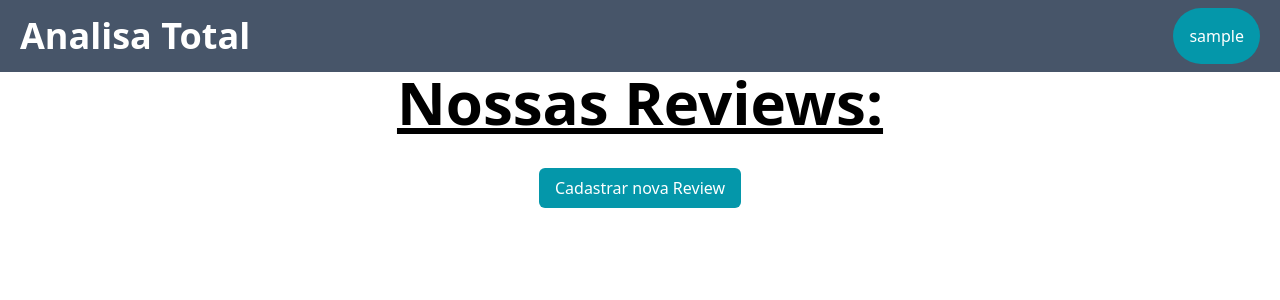
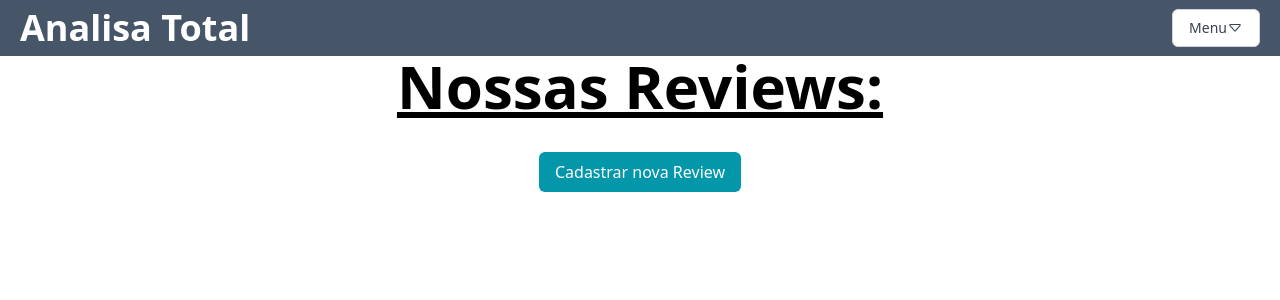
Before and after one commit to Jhonatan-port/Analisa-Total, a Flask app: page / in a window 1280 px wide. Shown: the top 300 px of the page. Run offline with Flask 2, Linux system fonts and the light colour scheme; the visitor is signed in with stand-in values (Sample User, id 1); data that the repository does not hold is empty; some libraries are stand-ins or nearby versions.

Commit message:
alterando botão dropdown

```diff
--- a/static/output.css
+++ b/static/output.css
@@ -551,6 +551,18 @@ video {
   position: static;
 }
 
+.absolute {
+  position: absolute;
+}
+
+.relative {
+  position: relative;
+}
+
+.right-0 {
+  right: 0px;
+}
+
 .mx-auto {
   margin-left: auto;
   margin-right: auto;
@@ -564,12 +576,28 @@ video {
   margin-bottom: 1rem;
 }
 
+.-mr-1 {
+  margin-right: -0.25rem;
+}
+
+.ml-2 {
+  margin-left: 0.5rem;
+}
+
 .block {
   display: block;
 }
 
+.inline-block {
+  display: inline-block;
+}
+
 .flex {
   display: flex;
+}
+
+.inline-flex {
+  display: inline-flex;
 }
 
 .grid {
@@ -724,6 +768,11 @@ video {
   border-color: rgb(0 0 0 / var(--tw-border-opacity));
 }
 
+.border-gray-300 {
+  --tw-border-opacity: 1;
+  border-color: rgb(209 213 219 / var(--tw-border-opacity));
+}
+
 .bg-slate-200 {
   --tw-bg-opacity: 1;
   background-color: rgb(226 232 240 / var(--tw-bg-opacity));
@@ -736,6 +785,11 @@ video {
 
 .bg-transparent {
   background-color: transparent;
+}
+
+.bg-white {
+  --tw-bg-opacity: 1;
+  background-color: rgb(255 255 255 / var(--tw-bg-opacity));
 }
 
 .p-8 {
@@ -754,6 +808,20 @@ video {
 .px-5 {
   padding-left: 1.25rem;
   padding-right: 1.25rem;
+}
+
+.px-4 {
+  padding-left: 1rem;
+  padding-right: 1rem;
+}
+
+.py-1 {
+  padding-top: 0.25rem;
+  padding-bottom: 0.25rem;
+}
+
+.text-left {
+  text-align: left;
 }
 
 .text-center {
@@ -785,6 +853,11 @@ video {
   line-height: 2.5rem;
 }
 
+.text-sm {
+  font-size: 0.875rem;
+  line-height: 1.25rem;
+}
+
 .font-bold {
   font-weight: 700;
 }
@@ -793,9 +866,22 @@ video {
   font-weight: 600;
 }
 
+.font-medium {
+  font-weight: 500;
+}
+
+.leading-5 {
+  line-height: 1.25rem;
+}
+
 .text-white {
   --tw-text-opacity: 1;
   color: rgb(255 255 255 / var(--tw-text-opacity));
+}
+
+.text-gray-700 {
+  --tw-text-opacity: 1;
+  color: rgb(55 65 81 / var(--tw-text-opacity));
 }
 
 .underline {
@@ -806,6 +892,34 @@ video {
   --tw-shadow: 0 20px 25px -5px rgb(0 0 0 / 0.1), 0 8px 10px -6px rgb(0 0 0 / 0.1);
   --tw-shadow-colored: 0 20px 25px -5px var(--tw-shadow-color), 0 8px 10px -6px var(--tw-shadow-color);
   box-shadow: var(--tw-ring-offset-shadow, 0 0 #0000), var(--tw-ring-shadow, 0 0 #0000), var(--tw-shadow);
+}
+
+.shadow-sm {
+  --tw-shadow: 0 1px 2px 0 rgb(0 0 0 / 0.05);
+  --tw-shadow-colored: 0 1px 2px 0 var(--tw-shadow-color);
+  box-shadow: var(--tw-ring-offset-shadow, 0 0 #0000), var(--tw-ring-shadow, 0 0 #0000), var(--tw-shadow);
+}
+
+.shadow-lg {
+  --tw-shadow: 0 10px 15px -3px rgb(0 0 0 / 0.1), 0 4px 6px -4px rgb(0 0 0 / 0.1);
+  --tw-shadow-colored: 0 10px 15px -3px var(--tw-shadow-color), 0 4px 6px -4px var(--tw-shadow-color);
+  box-shadow: var(--tw-ring-offset-shadow, 0 0 #0000), var(--tw-ring-shadow, 0 0 #0000), var(--tw-shadow);
+}
+
+.transition {
+  transition-property: color, background-color, border-color, text-decoration-color, fill, stroke, opacity, box-shadow, transform, filter, -webkit-backdrop-filter;
+  transition-property: color, background-color, border-color, text-decoration-color, fill, stroke, opacity, box-shadow, transform, filter, backdrop-filter;
+  transition-property: color, background-color, border-color, text-decoration-color, fill, stroke, opacity, box-shadow, transform, filter, backdrop-filter, -webkit-backdrop-filter;
+  transition-timing-function: cubic-bezier(0.4, 0, 0.2, 1);
+  transition-duration: 150ms;
+}
+
+.duration-150 {
+  transition-duration: 150ms;
+}
+
+.ease-in-out {
+  transition-timing-function: cubic-bezier(0.4, 0, 0.2, 1);
 }
 
 .btn__padrao {
@@ -852,46 +966,33 @@ video {
   padding: 0.5rem;
 }
 
-.dropbtn {
-  background-color: #0497aa;
-  color: white;
-  padding: 16px;
-  font-size: 16px;
-  border: none;
-  border-radius: 50px;
+.dropdown__a {
+  display: block;
+  padding-left: 1rem;
+  padding-right: 1rem;
+  padding-top: 0.5rem;
+  padding-bottom: 0.5rem;
+  font-size: 0.875rem;
+  line-height: 1.25rem;
+  --tw-text-opacity: 1;
+  color: rgb(55 65 81 / var(--tw-text-opacity));
+  transition-property: color, background-color, border-color, text-decoration-color, fill, stroke, opacity, box-shadow, transform, filter, -webkit-backdrop-filter;
+  transition-property: color, background-color, border-color, text-decoration-color, fill, stroke, opacity, box-shadow, transform, filter, backdrop-filter;
+  transition-property: color, background-color, border-color, text-decoration-color, fill, stroke, opacity, box-shadow, transform, filter, backdrop-filter, -webkit-backdrop-filter;
+  transition-duration: 150ms;
+  transition-timing-function: cubic-bezier(0.4, 0, 0.2, 1);
 }
 
-.dropdown {
-  position: relative;
-  display: inline-block;
+.dropdown__a:hover {
+  --tw-bg-opacity: 1;
+  background-color: rgb(243 244 246 / var(--tw-bg-opacity));
 }
 
-.dropdown__opt {
-  display: none;
-  position: absolute;
-  background-color: #f1f1f1;
-  min-width: 105px;
-  box-shadow: 0px 8px 16px 0px rgba(0, 0, 0, 0.2);
-  z-index: 1;
-}
-
-.dropdown__opt a {
-  color: black;
-  padding: 12px 10px;
-  text-decoration: none;
-  display: block;
-}
-
-.dropdown__opt a:hover {
-  background-color: #ddd;
-}
-
-.dropdown:hover .dropdown__opt {
-  display: block;
-}
-
-.dropdown:hover .dropbtn {
-  background-color: #074a53;
+.dropdown__a:focus {
+  --tw-bg-opacity: 1;
+  background-color: rgb(243 244 246 / var(--tw-bg-opacity));
+  outline: 2px solid transparent;
+  outline-offset: 2px;
 }
 
 .input__personalizado {
--- a/static/script.js
+++ b/static/script.js
@@ -1,5 +1,25 @@
 const fileInput = document.querySelector('#custom-file-input');
 const imagePreview = document.querySelector('.image-preview');
+const menuDropdown = document.getElementById('dropdown__menu');
+const dropDownOpt = document.getElementById('dropdown__opt');
+const dropdownImage = document.getElementsByClassName('dropdown__image');
+var mostrarDropdown = false
+
+window.addEventListener('load', function(){
+menuDropdown.addEventListener('click', function(){
+    acionaDropdown()
+})
+
+function acionaDropdown(){
+    mostrarDropdown = !mostrarDropdown
+    if(mostrarDropdown){
+        dropDownOpt.classList.remove('hidden')
+    }else{
+        dropDownOpt.classList.add('hidden')
+    }
+}
+
+})
 
 fileInput.addEventListener('change', () => {
   const file = fileInput.files[0];
--- a/templates/editarReview.html
+++ b/templates/editarReview.html
@@ -38,5 +38,4 @@
     </div>
 </section>
 
-<script src="{{url_for('static', filename='script.js')}}"></script>
 {%endblock%}
--- a/templates/template.html
+++ b/templates/template.html
@@ -15,13 +15,30 @@
     <header class="bg-slate-600 flex justify-between items-center py-2 px-5">
         <h1 class="text-white font-bold text-4xl">{{ titulo }}</h1>
         {% if session['usuario_logado'] != None %}
-        <div class="dropdown">
-            <button class=" dropbtn">{{ session['usuario_logado'] }} </button>
-            <div class="dropdown__opt">
-                <a href="{{ url_for('logoff') }}">Logoff</a>
-                {% if session['usuario_admin'] == True %}
-                <a href="{{ url_for('listaUsuario') }}">Listar usuarios</a>
-                {%endif%}
+        <div class="relative inline-block text-left">
+            <div>
+                <button type="button" id="dropdown__menu"
+                    class="inline-flex justify-center items-center w-full rounded-md border border-gray-300 px-4 py-2 bg-white text-sm leading-5 font-medium text-gray-700 hover:text-gray-900 focus:outline-none focus:border-blue-300 focus:shadow-outline-blue active:bg-gray-50 active:text-gray-800 transition duration-150 ease-in-out">
+                    Menu
+                    <svg xmlns="http://www.w3.org/2000/svg" width="16" height="16" fill="currentColor"
+                        class="bi bi-caret-down dropdown__image" viewBox="0 0 16 16">
+                        <path
+                            d="M3.204 5h9.592L8 10.481 3.204 5zm-.753.659 4.796 5.48a1 1 0 0 0 1.506 0l4.796-5.48c.566-.647.106-1.659-.753-1.659H3.204a1 1 0 0 0-.753 1.659z" />
+                    </svg>
+                    <svg xmlns="http://www.w3.org/2000/svg" width="16" height="16" fill="currentColor"
+                        class="bi bi-caret-down-fill hidden dropdown__image" viewBox="0 0 16 16">
+                        <path
+                            d="M7.247 11.14 2.451 5.658C1.885 5.013 2.345 4 3.204 4h9.592a1 1 0 0 1 .753 1.659l-4.796 5.48a1 1 0 0 1-1.506 0z" />
+                    </svg>
+                </button>
+            </div>
+            <div class="origin-top-right absolute right-0 mt-2 w-48 rounded-md shadow-lg hidden" id="dropdown__opt">
+                <div class="rounded-md bg-white shadow-xs">
+                    <div class="py-1">
+                        <a href="#" class="dropdown__a">Logoff</a>
+                        <a href="#" class="dropdown__a">Listar usuários</a>
+                    </div>
+                </div>
             </div>
         </div>
         {% else %}
@@ -40,4 +57,7 @@
         {% block conteudo %}{%endblock%}
     </main>
 </body>
+
+<script src="{{url_for('static', filename='script.js')}}"></script>
+
 </html>
```
Also changed, not shown: other parts of static/output.css (+46 -0 lines), static/input.css (+2 -40 lines).
